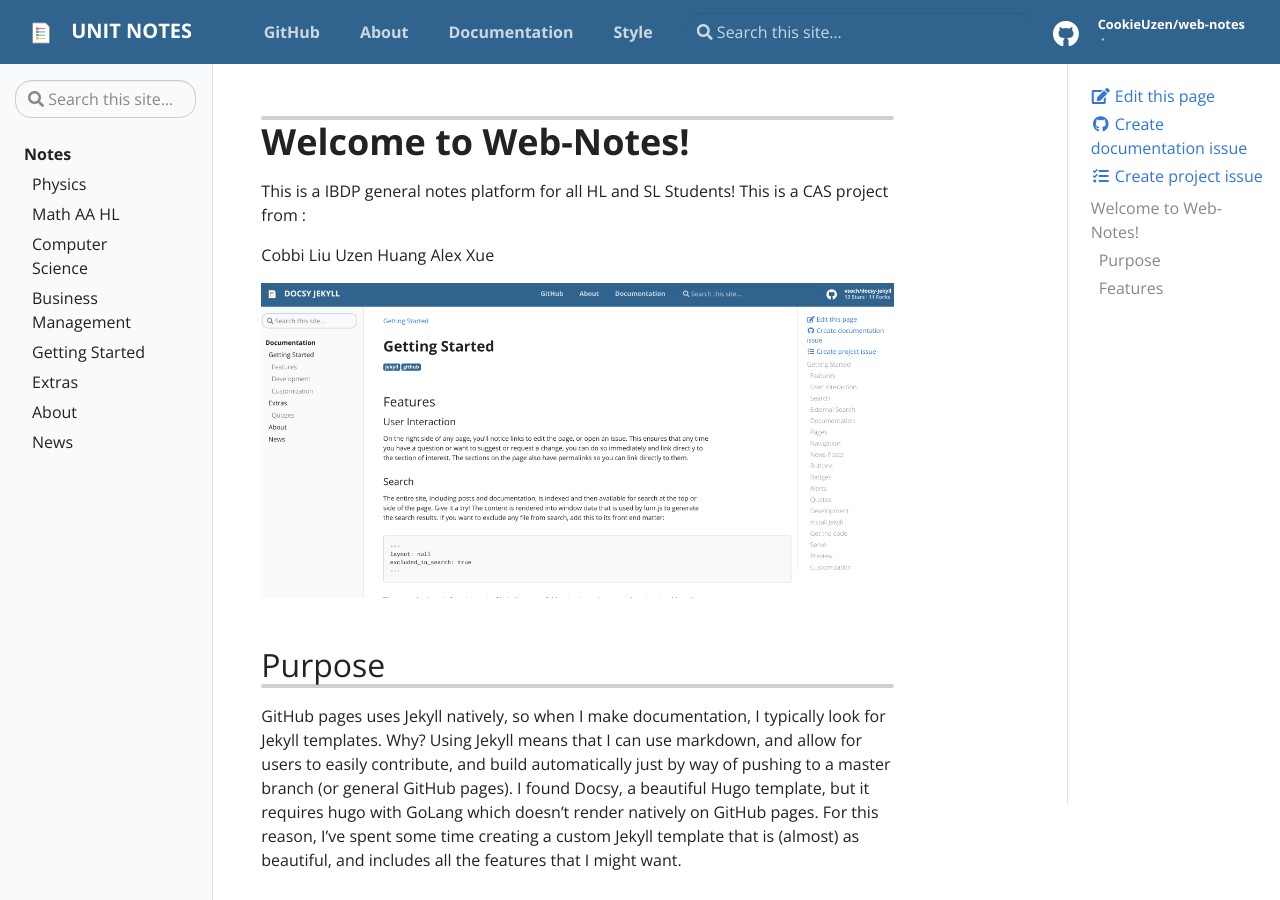
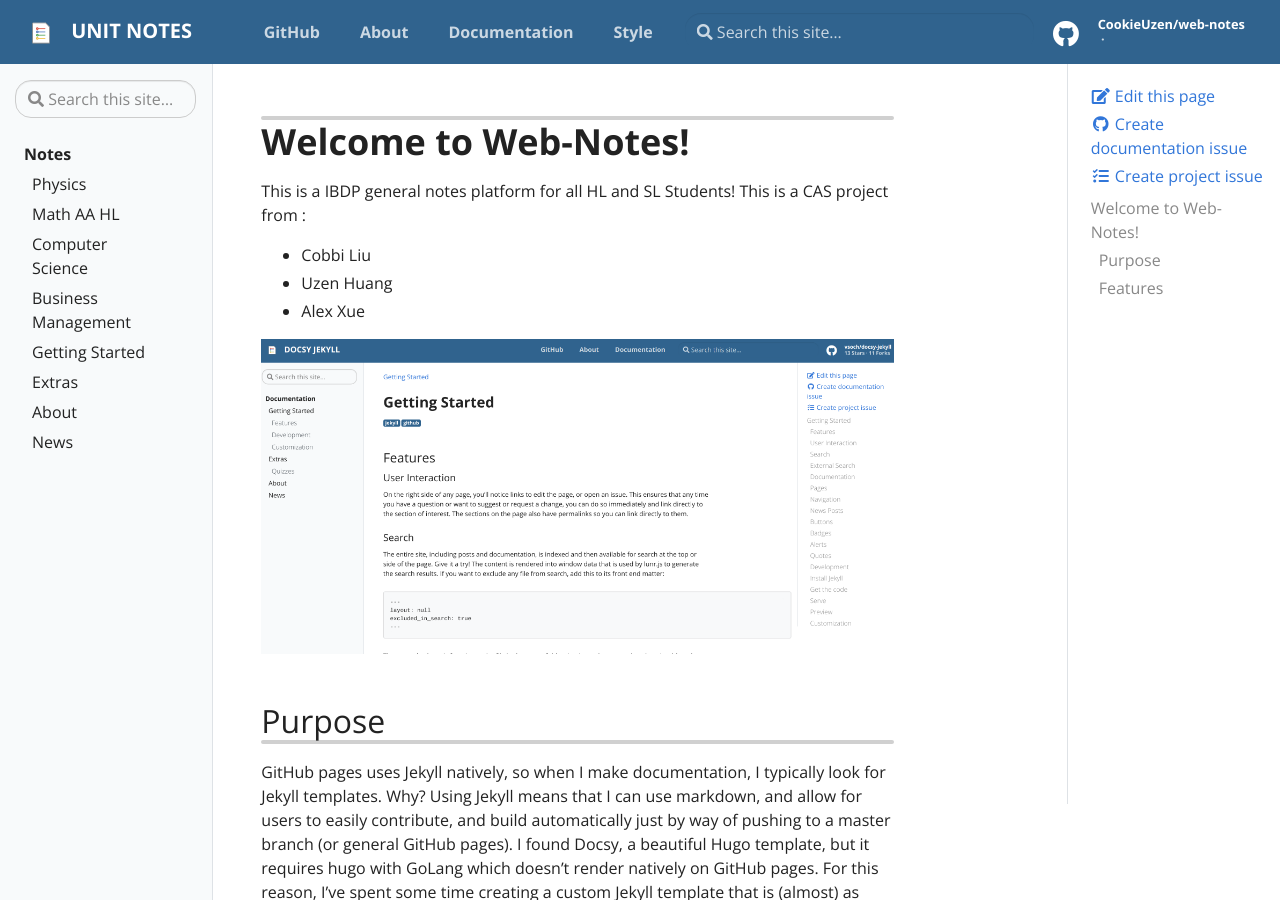
Before and after one commit to CookieUzen/web-notes, a Jekyll site: the page built from pages/index.md, in a window 1280 px wide and 900 px high. Built offline with Jekyll 4.4.1, drawn with Linux system fonts in a browser that asks for light colours; nearby versions of some CDN libraries; comment, search, counter and statistics services are not loaded.

Commit message:
~ Added List

```diff
--- a/pages/index.md
+++ b/pages/index.md
@@ -8,9 +8,9 @@ permalink: /
 
 This is a IBDP general notes platform for all HL and SL Students! This is a CAS project from :
 
-Cobbi Liu
-Uzen Huang
-Alex Xue
+* Cobbi Liu
+* Uzen Huang
+* Alex Xue
 
 ![assets/img/docsy-jekyll.png](assets/img/docsy-jekyll.png)
 
```
